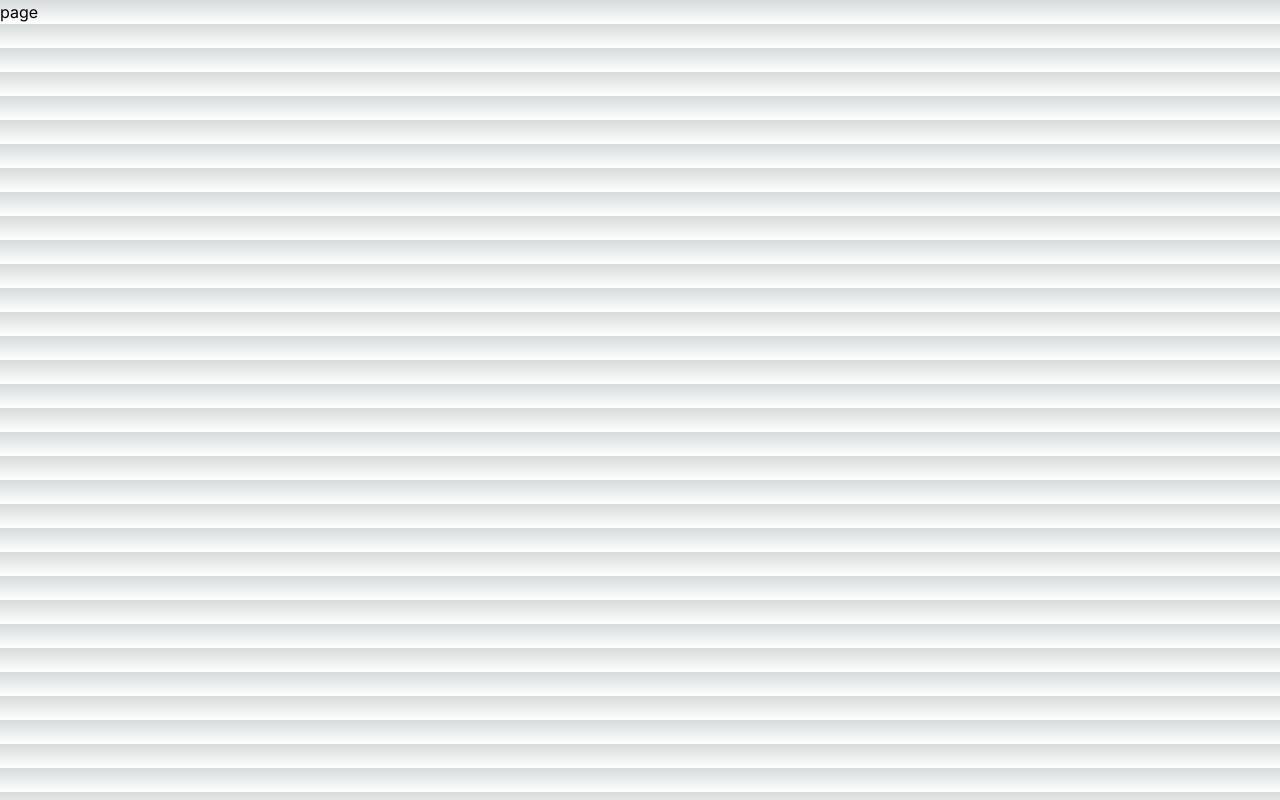
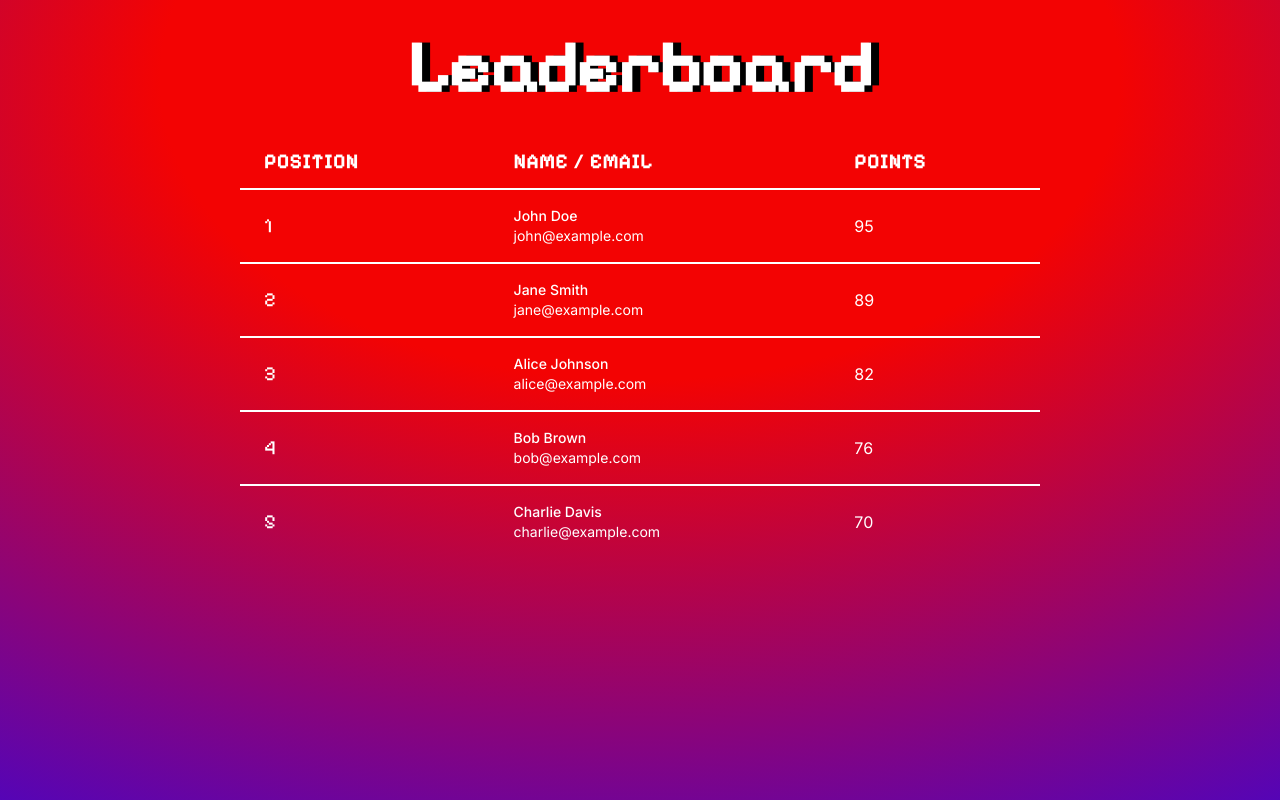
Before and after one commit to WaterBoi06/HT6-Study-Showdown-, a Next.js app in the folder website/study-showdown-website/: page /leaderboard in a window 1280 px wide. Built offline with nearby package versions, Linux system fonts and the light colour scheme.

Commit message:
more ui stuff

```diff
--- a/website/study-showdown-website/app/layout.tsx
+++ b/website/study-showdown-website/app/layout.tsx
@@ -11,7 +11,7 @@ interface RootLayoutProps {
 const inter = Inter({ subsets: ["latin"] });
 
 export const metadata: Metadata = {
-  title: "Create Next App",
+  title: "Study Showdown",
   description: "Generated by create next app",
 };
 
--- a/website/study-showdown-website/app/leaderboard/page.tsx
+++ b/website/study-showdown-website/app/leaderboard/page.tsx
@@ -1,19 +1,56 @@
-import React from 'react'
-import Leaderboard from '././components/Leaderboard';
+import React from 'react';
 
-const data = [
-    { column1: 'Row 1 Data 1', column2: 'Row 1 Data 2', column3: 'Row 1 Data 3' },
-    { column1: 'Row 2 Data 1', column2: 'Row 2 Data 2', column3: 'Row 2 Data 3' }
-];
+const Leaderboard = () => {
+  const rows = [
+    { position: 1, name: 'John Doe', email: 'john@example.com', points: 95 },
+    { position: 2, name: 'Jane Smith', email: 'jane@example.com', points: 89 },
+    { position: 3, name: 'Alice Johnson', email: 'alice@example.com', points: 82 },
+    { position: 4, name: 'Bob Brown', email: 'bob@example.com', points: 76 },
+    { position: 5, name: 'Charlie Davis', email: 'charlie@example.com', points: 70 },
+  ];
 
-const columns = [
-    { name: 'Column 1', key: 'column1' },
-    { name: 'Column 2', key: 'column2' },
-    { name: 'Column 3', key: 'column3' }
-];
+  return (
+  <div className="absolute inset-0 -z-10 h-full w-full bg-white [background:radial-gradient(125%_125%_at_50%_10%,#f30303_30%,#2005f2_100%)] text-white justify-center">
 
-export default function page() {
-  return (
-    <div>page</div>
-  )
-}
+    <h1 className="md:text-7xl sm:text-6xl text-4xl font-bold font-custom md:drop-shadow-[8px_0_0_rgba(0,0,0,1)] sm:drop-shadow-[6px_0_0_rgba(0,0,0,1)] drop-shadow-[4px_0_0_rgba(0,0,0,1)] text-center my-8">Leaderboard</h1>
+
+    <div className="overflow-x-auto w-[800px] mx-auto my-auto justify-center">
+      <table className="min-w-full divide-y-2 divide-white">
+        <thead className="">
+          <tr>
+            <th scope="col" className="px-6 py-3 text-left text-xl font-custom text-white uppercase tracking-wider">
+              Position
+            </th>
+            <th scope="col" className="px-6 py-3 text-left text-xl font-custom text-white uppercase tracking-wider">
+              Name / Email
+            </th>
+            <th scope="col" className="px-6 py-3 text-left text-xl font-custom text-white uppercase tracking-wider">
+              Points
+            </th>
+
+          </tr>
+        </thead>
+        <tbody className="divide-y-2 divide-white">
+          {rows.map((row, index) => (
+            <tr key={index}>
+              <td className="px-6 py-4 whitespace-nowrap">
+
+                <div className="text-xl text-white font-custom">{row.position}</div>
+              </td>
+              <td className="px-6 py-4 whitespace-nowrap">
+                <div className="text-sm font-medium text-white">{row.name}</div>
+                <div className="text-sm text-white">{row.email}</div>
+              </td>
+              <td className="px-6 py-4 whitespace-nowrap">
+                <div className="text-md text-white">{row.points}</div>
+              </td>
+            </tr>
+          ))}
+        </tbody>
+      </table>
+    </div>
+  </div>
+  );
+};
+
+export default Leaderboard;
--- a/website/study-showdown-website/app/page.tsx
+++ b/website/study-showdown-website/app/page.tsx
@@ -21,7 +21,7 @@ export default function Home() {
 
     <div className="absolute inset-0 -z-10 h-full w-full bg-white [background:radial-gradient(125%_125%_at_50%_10%,#f30303_30%,#2005f2_100%)] text-white">
       <div className="relative max-w-[800px] mt-[-96px] w-full h-screen mx-auto text-center flex flex-col justify-center items-center">
-        <div className="relative h-1/2 w-full flex flex-col items-center justify-center">
+        <div className="relative h-1/2 pt-4 w-full flex flex-col items-center justify-center">
           {/* <Sslogowhite /> */}
           <Sslogoblack />
 
@@ -33,7 +33,7 @@ export default function Home() {
                       strings={['get motivated', 'study better', 'build discipline', 'make studying fun again']}
                       typeSpeed={75} backSpeed={75} loop />
           <div className="absolute flex w-full justify-center mt-48 my-auto">
-          <Button onClick={handleSignIn} buttonName={"Sign In"} />
+          <Button onClick={handleSignIn} buttonName={"Get Started"} />
           </div>
         </div>
 
```
